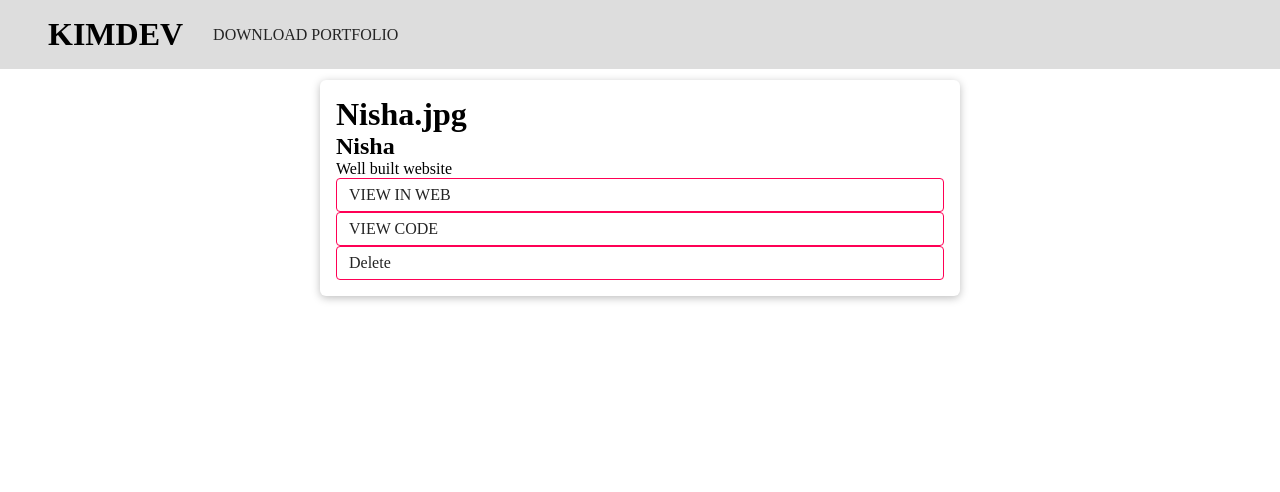
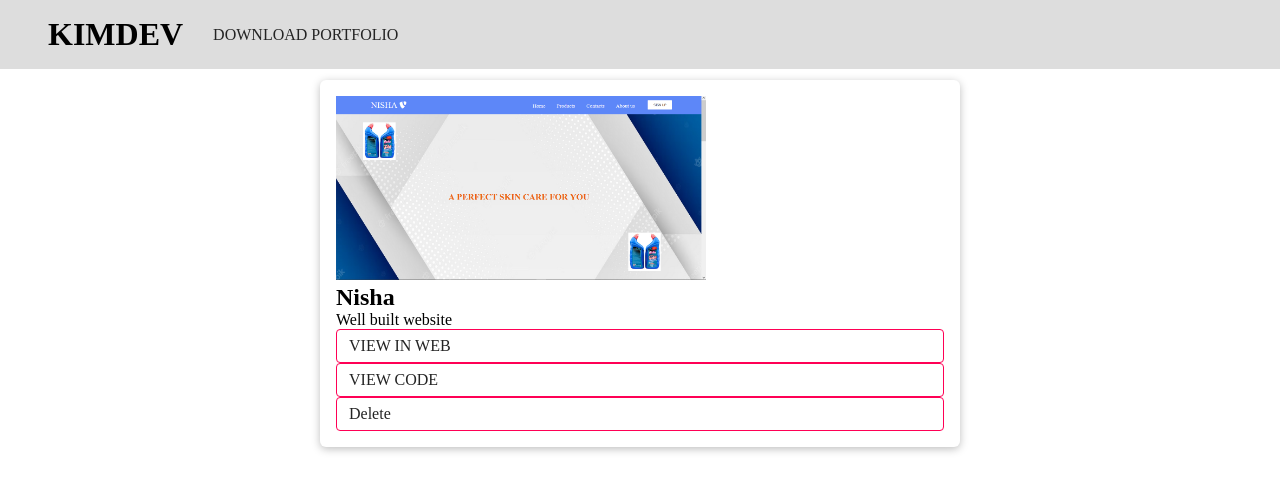
Before and after one commit to KelvinHawks/Portfolio_3, a React (Create React App) app: page /u1/project in a window 1280 px wide. Shown: the top 492 px of the page. Built offline with nearby package versions, Linux system fonts and the light colour scheme.

Commit message:
add images

```diff
--- a/src/DisplayProject/components/SingleProjectItem.css
+++ b/src/DisplayProject/components/SingleProjectItem.css
@@ -3,6 +3,7 @@
     width: 50%;
     margin: 10px auto;
 }
-.project-item button{
-    width: 150px;
+
+.project-item img{
+    width: 370px;
 }
--- a/src/DisplayProject/components/SingleProjectItem.js
+++ b/src/DisplayProject/components/SingleProjectItem.js
@@ -6,7 +6,7 @@
   return (
     <li className='project-item'>
       <Card>
-        <h1>{props.image}</h1>
+        <img src={props.image}/>
         <h2>{props.title}</h2>
         <p>{props.description}</p>
         <div className='place-items__buttons'>
--- a/src/DisplayProject/projectpage/SingleProject.js
+++ b/src/DisplayProject/projectpage/SingleProject.js
@@ -4,14 +4,14 @@
 
   const details = [{
     id:1,
-    image:'Nisha.jpg',
+    image:'../images/nisha.png',
     title:'Nisha',
     desc:'Well built website',
     creator:'u1'
   },
   {
     id:2,
-    image:'SCCF.jpg',
+    image:'./images/nisha.png',
     title:'SCCF',
     desc:'Well built sccf website',
     creator: 'u2'
```
